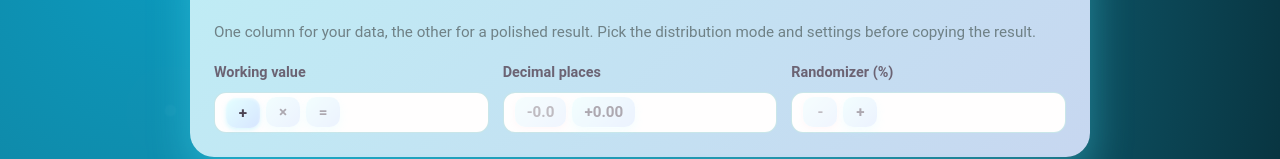
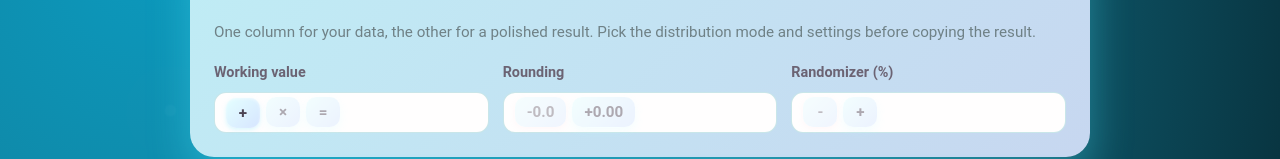
Before and after one commit to mrgisaev/Number-Cruncher-2000, a React (Vite) app in the folder web/: page / in a window 1280 px wide. Shown: the part 183-342 px from the top of the page. Built offline with nearby package versions, Linux system fonts and the light colour scheme.

Commit message:
Update labels and input sizing

```diff
--- a/web/src/App.css
+++ b/web/src/App.css
@@ -162,6 +162,8 @@ body::after {
   padding: 10px 12px;
   font-size: 1rem;
   background: #fffefe;
+  width: 100%;
+  box-sizing: border-box;
   transition: border-color 0.2s ease, box-shadow 0.2s ease, background 0.2s ease;
 }
 
--- a/web/src/App.tsx
+++ b/web/src/App.tsx
@@ -613,7 +613,7 @@ function App() {
                       <div className="stacked-field">
                         <div className="number-field number-field-mode">
                           <label className="number-field-label" htmlFor={digitsInputId}>
-                            Decimal places
+                            Rounding
                           </label>
                           <div className="number-field-input-wrapper input-with-toggle digits-toggle">
                             <div className="mode-toggle mode-toggle-inline" role="group" aria-label="Decimal control">
```
